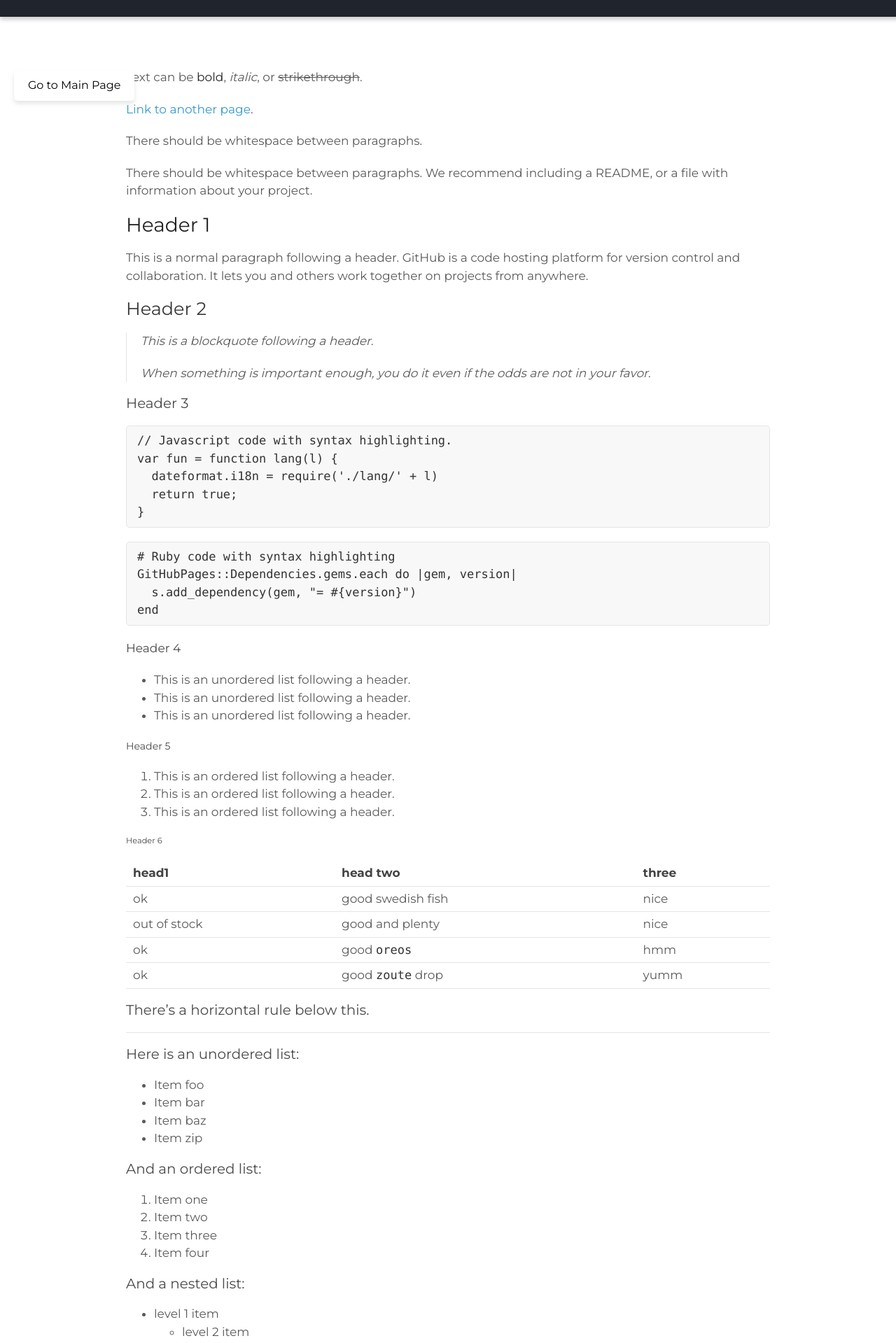
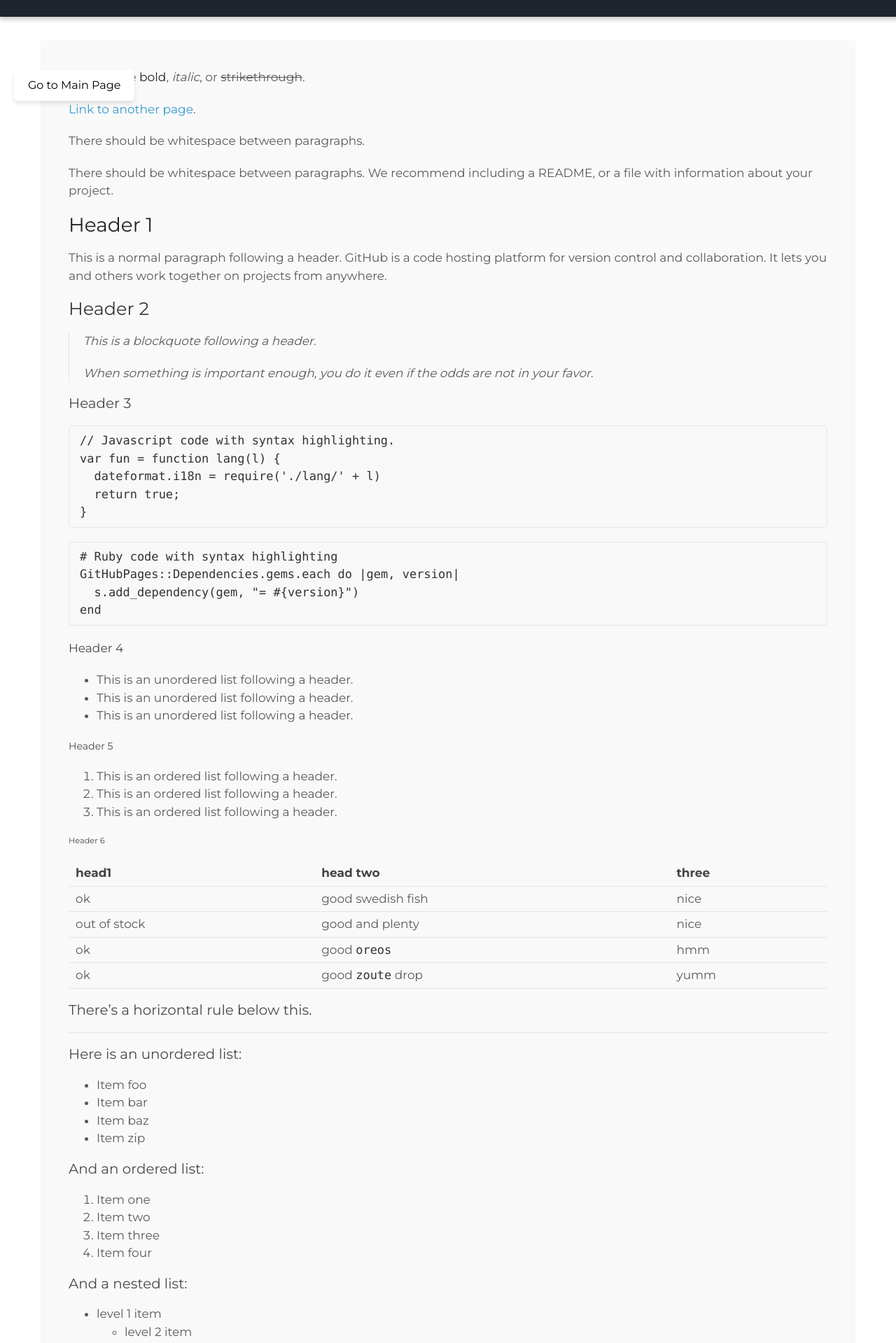
Before and after one commit to FredPili/ADAWebsite, a Jekyll site: the page built from example.md, in a window 1280 px wide. Shown: the top 1919 px of the page at 70% size. Built offline with Jekyll 4.4.1, drawn with Linux system fonts in a browser that asks for light colours.

Commit message:
update css

```diff
--- a/assets/css/styles.css
+++ b/assets/css/styles.css
@@ -229,28 +229,31 @@
 
 /* Parent container */
 .container {
-  display: flex; /* Enable flexbox */
-  flex-wrap: nowrap; /* Prevent wrapping */
+  display: flex; /* Enable Flexbox */
+  flex-direction: row; /* Align items horizontally */
   width: 100vw; /* Full width of the viewport */
   height: 100vh; /* Full height of the viewport */
 }
 
+/* Wrapper (Main Content) */
 .wrapper {
-  max-width: 1000px;
-  width: 100%;
-  margin: 0 auto;
+  flex: 0 0 70%; /* 70% width */
+  background-color: #f9f9f9; /* Example background color */
   padding: 20px;
-  box-sizing: border-box; /* Ensure padding and border are included in width calculations */
+  box-sizing: border-box; /* Include padding in width calculations */
+  overflow-y: auto; /* Allow scrolling if content overflows */
 }
 
 /* Sidebar */
 .sidebar {
-  flex: 0 0 10%; /* Takes up 10% of the container width */
+  flex: 0 0 10%; /* 10% width */
   background-color: #ffffff; /* Example background color */
-  padding: 15px; /* Inner padding */
+  padding: 15px;
   box-sizing: border-box; /* Include padding in width calculations */
-  position: relative; /* Ensure it doesn’t overlap with other elements */
-  z-index: 10;
+  overflow-y: auto; /* Allow scrolling for long content */
+  position: sticky; /* Sticks to the top */
+  top: 0; /* Align to the top of the viewport */
+  height: 100vh; /* Full height of the viewport */
 }
 
 .sidebar.hidden {
```
